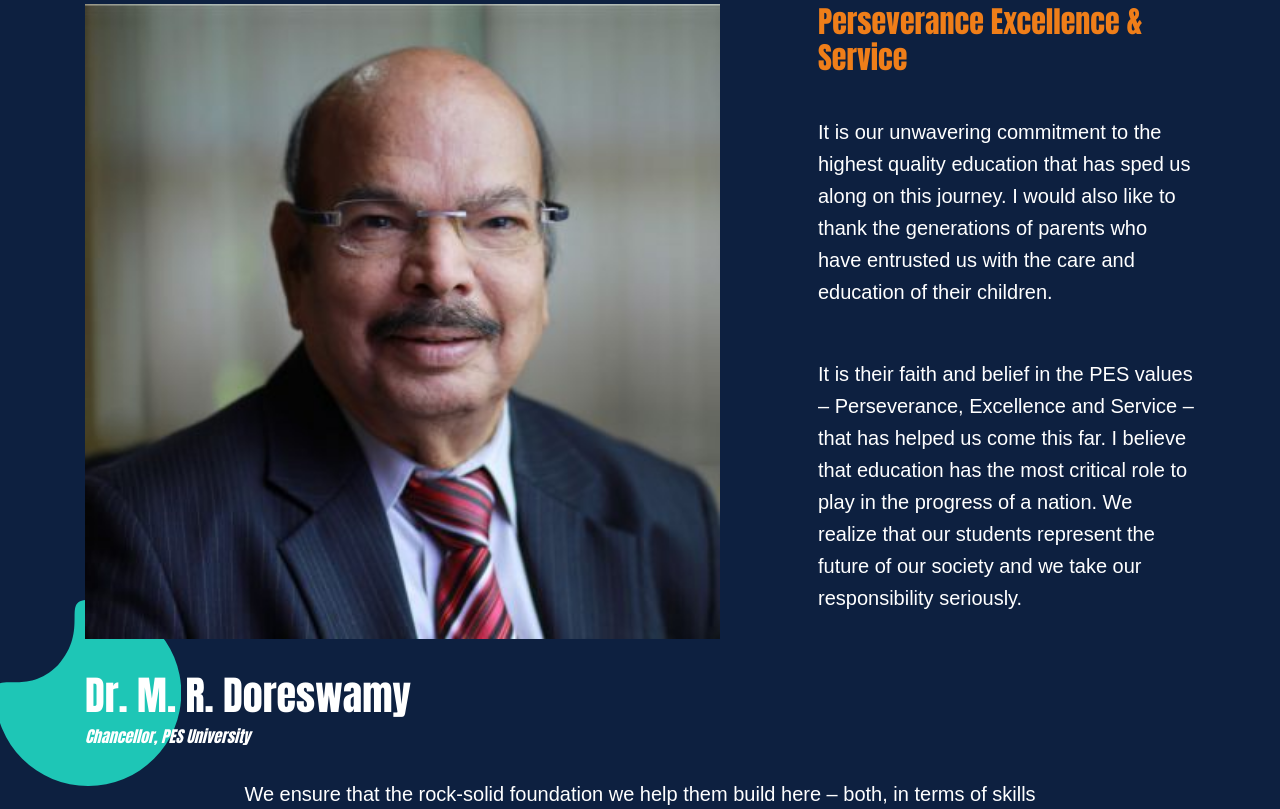
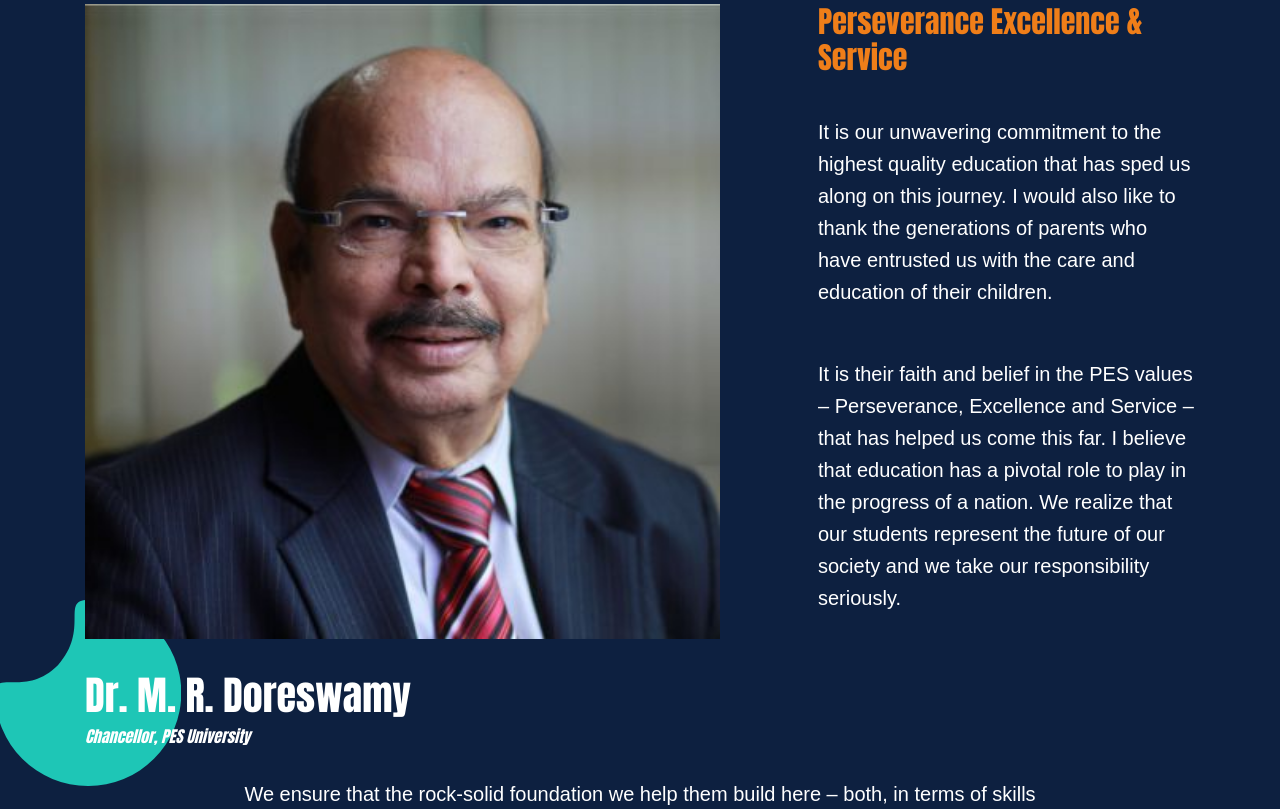
Before and after one commit to adrushtshetty/TAMS-Website, a Flask app: page /aboutPESU in a window 1280 px wide; the page is wider, and only the part inside the window is pictured. Shown: the part 936-1745 px from the top of that part. Run offline with Flask 3, Linux system fonts and the light colour scheme; some libraries are stand-ins or nearby versions; some web fonts are replaced.

Commit message:
Update about.html
grammar

```diff
--- a/templates/about.html
+++ b/templates/about.html
@@ -118,7 +118,7 @@
                 <div class="col-lg-5 col-md-6">
                     <div class="about_info pl-68">
                         <h4 class=" wow fadeInLeft" data-wow-duration="1s" data-wow-delay=".5s">Perseverance Excellence & Service</h4>
-                        <p  class=" wow fadeInLeft" data-wow-duration="1s" data-wow-delay=".6s">It is our unwavering commitment to the highest quality education that has sped us along on this journey. I would also like to thank the generations of parents who have entrusted us with the care and education of their children.</p><p  class=" wow fadeInLeft" data-wow-duration="1s" data-wow-delay=".6s"> It is their faith and belief in the PES values – Perseverance, Excellence and Service – that has helped us come this far. I believe that education has the most critical role to play in the progress of a nation. We realize that our students represent the future of our society and we take our responsibility seriously. </p>
+                        <p  class=" wow fadeInLeft" data-wow-duration="1s" data-wow-delay=".6s">It is our unwavering commitment to the highest quality education that has sped us along on this journey. I would also like to thank the generations of parents who have entrusted us with the care and education of their children.</p><p  class=" wow fadeInLeft" data-wow-duration="1s" data-wow-delay=".6s"> It is their faith and belief in the PES values – Perseverance, Excellence and Service – that has helped us come this far. I believe that education has a pivotal role to play in the progress of a nation. We realize that our students represent the future of our society and we take our responsibility seriously. </p>
                     </div>
                 </div>
 
```
